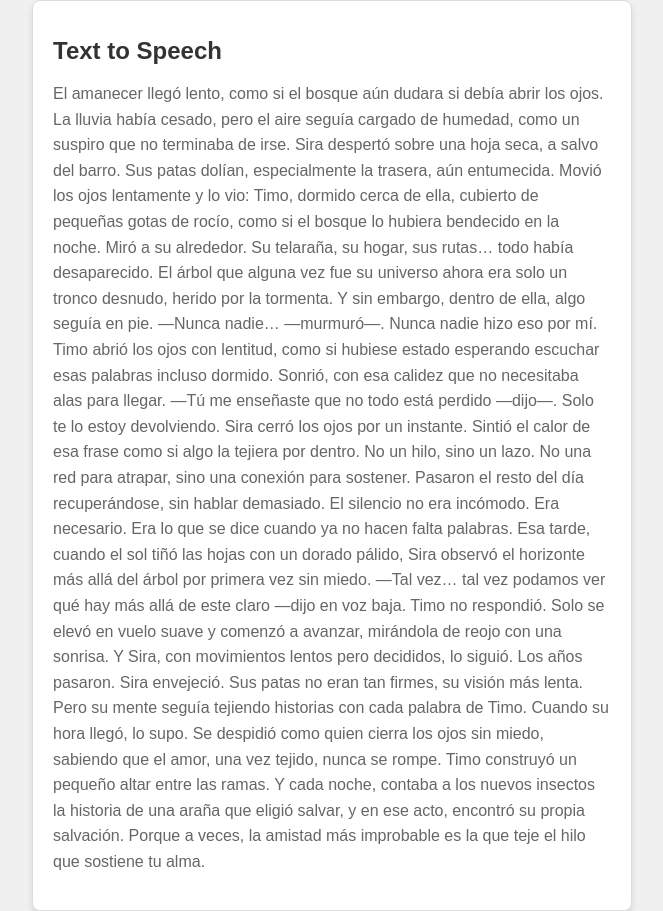
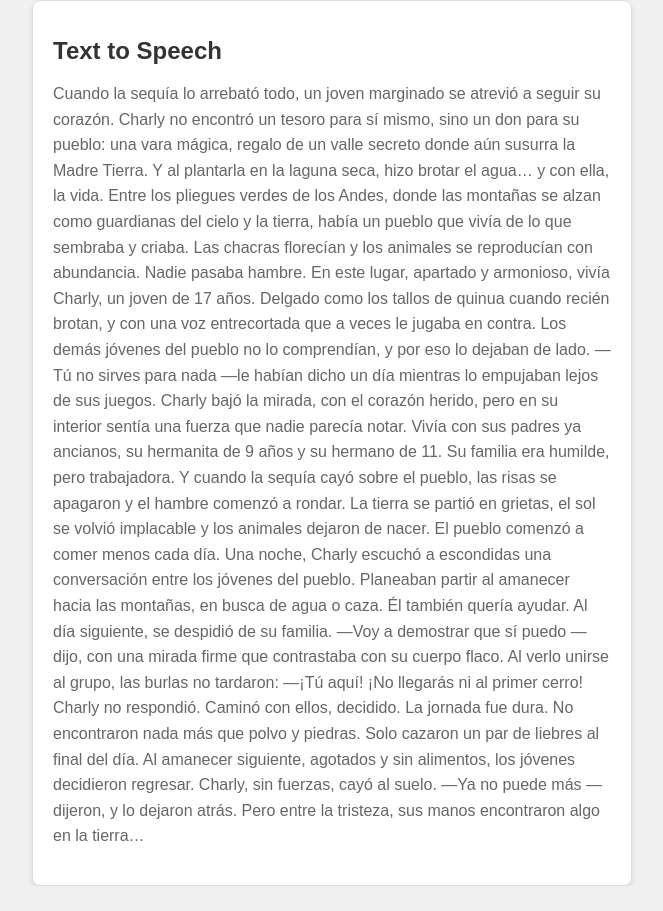
Before and after one commit to emersontep/editorvoice, a plain HTML site: page index.html in a window 1280 px wide. Shown: the whole page, without its empty margins (308-971 px from the left). After the commit the page ends 886 px from the top, so only its background shows below. Drawn offline with Linux system fonts and the light colour scheme.

Commit message:
Update index.html

```diff
--- a/index.html
+++ b/index.html
@@ -55,23 +55,25 @@
 <body>
     <div class="container">
         <h1>Text to Speech</h1>
-        <p>El amanecer llegó lento, como si el bosque aún dudara si debía abrir los ojos. La lluvia había cesado, pero el aire seguía cargado de humedad, como un suspiro que no terminaba de irse.
-Sira despertó sobre una hoja seca, a salvo del barro. Sus patas dolían, especialmente la trasera, aún entumecida. Movió los ojos lentamente y lo vio: Timo, dormido cerca de ella, cubierto de pequeñas gotas de rocío, como si el bosque lo hubiera bendecido en la noche.
-Miró a su alrededor. Su telaraña, su hogar, sus rutas… todo había desaparecido. El árbol que alguna vez fue su universo ahora era solo un tronco desnudo, herido por la tormenta. Y sin embargo, dentro de ella, algo seguía en pie.
-—Nunca nadie… —murmuró—. Nunca nadie hizo eso por mí.
-Timo abrió los ojos con lentitud, como si hubiese estado esperando escuchar esas palabras incluso dormido. Sonrió, con esa calidez que no necesitaba alas para llegar.
-—Tú me enseñaste que no todo está perdido —dijo—. Solo te lo estoy devolviendo.
-Sira cerró los ojos por un instante. Sintió el calor de esa frase como si algo la tejiera por dentro. No un hilo, sino un lazo. No una red para atrapar, sino una conexión para sostener.
-Pasaron el resto del día recuperándose, sin hablar demasiado. El silencio no era incómodo. Era necesario. Era lo que se dice cuando ya no hacen falta palabras.
-Esa tarde, cuando el sol tiñó las hojas con un dorado pálido, Sira observó el horizonte más allá del árbol por primera vez sin miedo.
-—Tal vez… tal vez podamos ver qué hay más allá de este claro —dijo en voz baja.
-Timo no respondió. Solo se elevó en vuelo suave y comenzó a avanzar, mirándola de reojo con una sonrisa.
-Y Sira, con movimientos lentos pero decididos, lo siguió.
+        <p>Cuando la sequía lo arrebató todo, un joven marginado se atrevió a seguir su corazón. Charly no encontró un tesoro para sí mismo, sino un don para su pueblo: una vara mágica, regalo de un valle secreto donde aún susurra la Madre Tierra. Y al plantarla en la laguna seca, hizo brotar el agua… y con ella, la vida.
 
-Los años pasaron. Sira envejeció. Sus patas no eran tan firmes, su visión más lenta. Pero su mente seguía tejiendo historias con cada palabra de Timo.
-Cuando su hora llegó, lo supo. Se despidió como quien cierra los ojos sin miedo, sabiendo que el amor, una vez tejido, nunca se rompe.
-Timo construyó un pequeño altar entre las ramas. Y cada noche, contaba a los nuevos insectos la historia de una araña que eligió salvar, y en ese acto, encontró su propia salvación.
-Porque a veces, la amistad más improbable es la que teje el hilo que sostiene tu alma.</p>
+Entre los pliegues verdes de los Andes, donde las montañas se alzan como guardianas del cielo y la tierra, había un pueblo que vivía de lo que sembraba y criaba. Las chacras florecían y los animales se reproducían con abundancia. Nadie pasaba hambre.
+En este lugar, apartado y armonioso, vivía Charly, un joven de 17 años. Delgado como los tallos de quinua cuando recién brotan, y con una voz entrecortada que a veces le jugaba en contra. Los demás jóvenes del pueblo no lo comprendían, y por eso lo dejaban de lado.
+—Tú no sirves para nada —le habían dicho un día mientras lo empujaban lejos de sus juegos.
+Charly bajó la mirada, con el corazón herido, pero en su interior sentía una fuerza que nadie parecía notar.
+Vivía con sus padres ya ancianos, su hermanita de 9 años y su hermano de 11. Su familia era humilde, pero trabajadora. Y cuando la sequía cayó sobre el pueblo, las risas se apagaron y el hambre comenzó a rondar.
+
+La tierra se partió en grietas, el sol se volvió implacable y los animales dejaron de nacer. El pueblo comenzó a comer menos cada día.
+Una noche, Charly escuchó a escondidas una conversación entre los jóvenes del pueblo. Planeaban partir al amanecer hacia las montañas, en busca de agua o caza.
+Él también quería ayudar.
+Al día siguiente, se despidió de su familia.
+—Voy a demostrar que sí puedo —dijo, con una mirada firme que contrastaba con su cuerpo flaco.
+Al verlo unirse al grupo, las burlas no tardaron:
+—¡Tú aquí! ¡No llegarás ni al primer cerro!
+Charly no respondió. Caminó con ellos, decidido.
+La jornada fue dura. No encontraron nada más que polvo y piedras. Solo cazaron un par de liebres al final del día. Al amanecer siguiente, agotados y sin alimentos, los jóvenes decidieron regresar. Charly, sin fuerzas, cayó al suelo.
+—Ya no puede más —dijeron, y lo dejaron atrás.
+Pero entre la tristeza, sus manos encontraron algo en la tierra…</p>
     </div>
 </body>
 </html>
```
